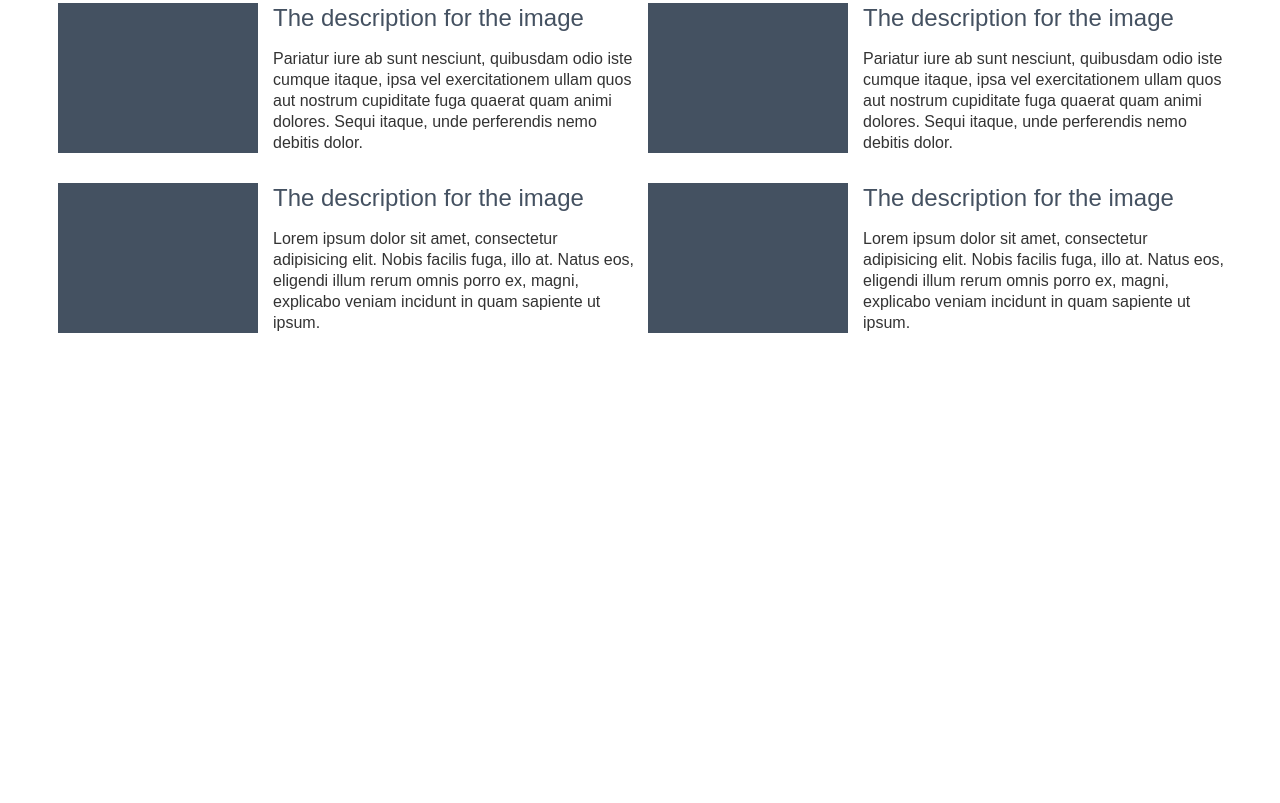
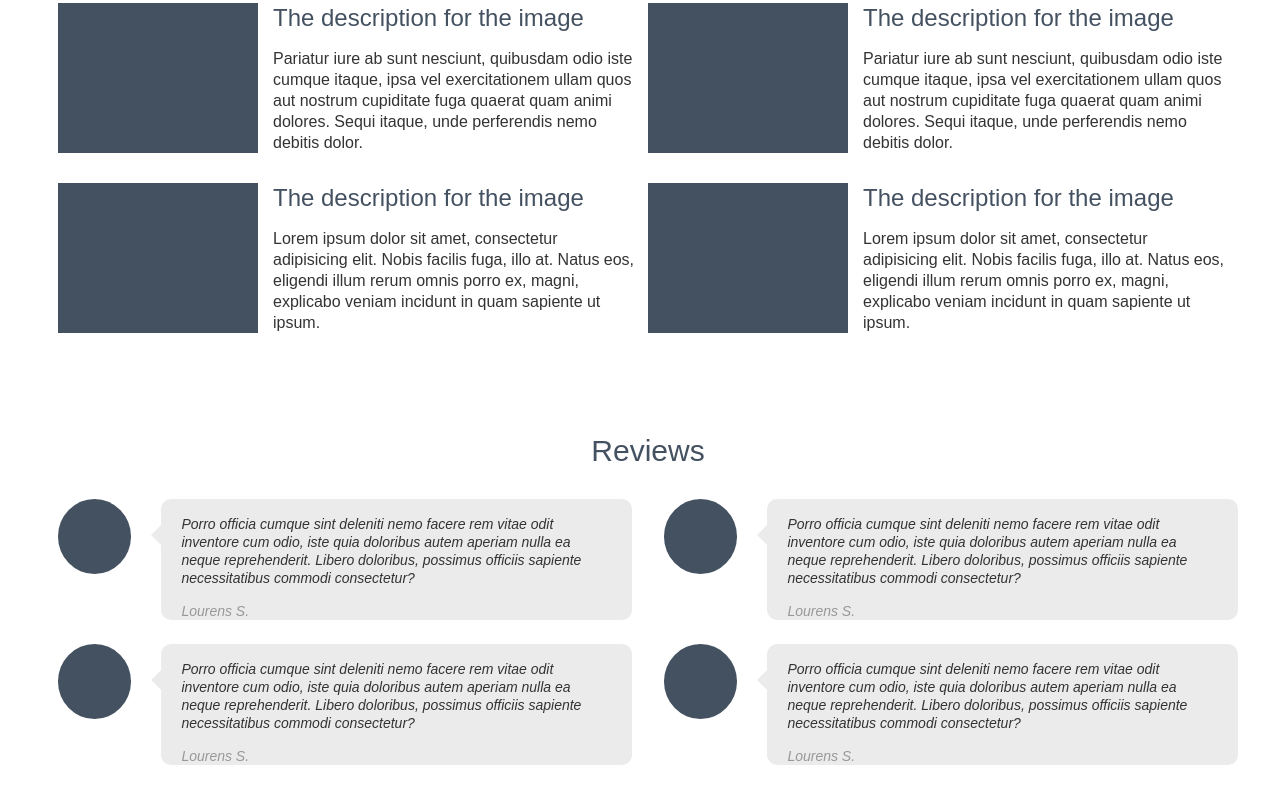
Before and after one commit to GasanovAnton/Home-work, a plain HTML site: page index.html in a window 1280 px wide. Shown: the part 1276-2079 px from the top of the page. Before the commit the page ends 1667 px from the top, so only its background shows below. Drawn offline with Linux system fonts and the light colour scheme.

Commit message:
Добавил блок reviews
Добавил блок reviews

```diff
--- a/css/style.css
+++ b/css/style.css
@@ -236,3 +236,68 @@
     color: #333333;
     margin: 15px 0 0 0;
 }
+
+.reviews {
+    width: 100%;
+    padding: 50px;
+    box-sizing: border-box;
+    display: flex;
+    flex-wrap: wrap;
+    justify-content: space-between;
+}
+
+.reviews-item {
+    display: flex;
+    padding: 0;
+    width: 574px;
+    box-sizing: border-box;
+    margin: 0 0 24px 0;
+}
+
+.reviews-item-img {
+    height: 75px;
+    width: 75px;
+    border-radius: 50%;
+    background-color: #445161;
+    margin: 0 30px 0 0;
+}
+
+.reviews-item-txt {
+    box-sizing: border-box;
+    margin: 0;
+    padding: 16px 20px 0 20px;
+    width: 480px;
+    min-height: 121px;
+    background-color: #ebebeb;
+    border-radius: 10px;
+    font-family: Arial;
+    font-size: 14px;
+    line-height: 18px;
+    font-weight: 400;
+    font-style: italic;
+    color: #333333;
+    position: relative;
+}
+
+.reviews-item-txt-author {
+    display: block;
+    box-sizing: border-box;
+    font-family: Arial;
+    font-size: 14px;
+    line-height: 18px;
+    font-weight: 400;
+    color: #989898;
+    margin: 15px 0 0 0;
+}
+
+.reviews-wrapper>article:last-child {
+    margin: 0;
+}
+
+.reviews-item-txt:before{
+    position: absolute;
+    content: " ";
+    border: 20px solid transparent;
+    border-right: 20px solid #ebebeb;
+    left: -30px;
+}
--- a/index.html
+++ b/index.html
@@ -141,8 +141,44 @@
                     </figure>
                 </div>
             </section>
-            <section></section>
-            <section></section>
+            <section class="reviews">
+                <span class="page-mini-title">Reviews</span>
+                <div class="reviews-wrapper">
+                   <article class="reviews-item">
+                    <div class="reviews-item-img"></div>
+                    <p class="reviews-item-txt">
+                        Porro officia cumque sint deleniti nemo facere rem vitae odit inventore cum odio, iste quia doloribus autem aperiam nulla ea neque reprehenderit. Libero doloribus, possimus officiis sapiente necessitatibus commodi consectetur?
+                        <span class="reviews-item-txt-author">Lourens S.</span>
+                    </p>
+                </article>
+                <article class="reviews-item">
+                    <div class="reviews-item-img"></div>
+                    <p class="reviews-item-txt">
+                        Porro officia cumque sint deleniti nemo facere rem vitae odit inventore cum odio, iste quia doloribus autem aperiam nulla ea neque reprehenderit. Libero doloribus, possimus officiis sapiente necessitatibus commodi consectetur?
+                        <span class="reviews-item-txt-author">Lourens S.</span>
+                    </p>
+                </article>
+                </div>
+                <div class="reviews-wrapper">
+                    <article class="reviews-item">
+                    <div class="reviews-item-img"></div>
+                    <p class="reviews-item-txt">
+                        Porro officia cumque sint deleniti nemo facere rem vitae odit inventore cum odio, iste quia doloribus autem aperiam nulla ea neque reprehenderit. Libero doloribus, possimus officiis sapiente necessitatibus commodi consectetur?
+                        <span class="reviews-item-txt-author">Lourens S.</span>
+                    </p>
+                </article>
+                <article class="reviews-item">
+                    <div class="reviews-item-img"></div>
+                    <p class="reviews-item-txt">
+                        Porro officia cumque sint deleniti nemo facere rem vitae odit inventore cum odio, iste quia doloribus autem aperiam nulla ea neque reprehenderit. Libero doloribus, possimus officiis sapiente necessitatibus commodi consectetur?
+                        <span class="reviews-item-txt-author">Lourens S.</span>
+                    </p>
+                </article>
+                </div>
+            </section>
+            <section>
+
+            </section>
         </main>
         <footer></footer>
     </div>
```
